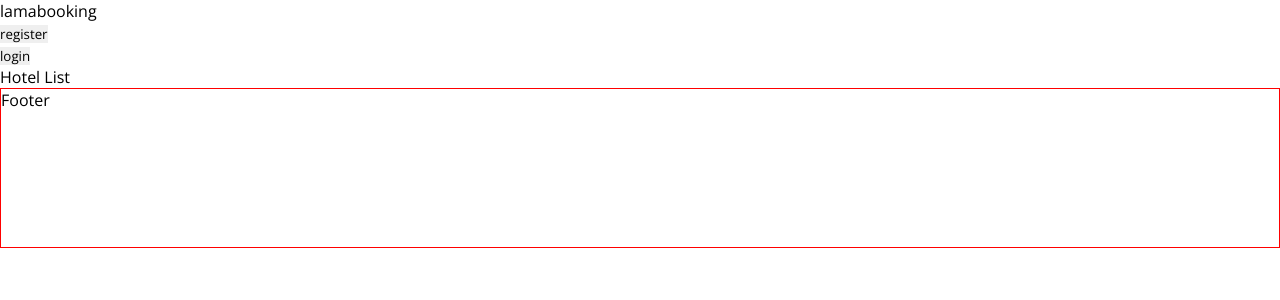
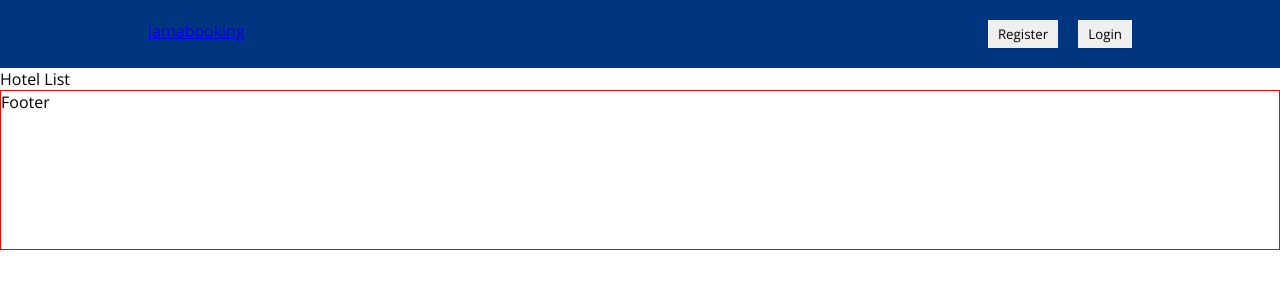
Before and after one commit to aoliadi/booking, a React (Create React App) app: page /hotels in a window 1280 px wide. Shown: the top 300 px of the page. Built offline with nearby package versions, Linux system fonts and the light colour scheme.

Commit message:
navbar done

```diff
--- a/src/components/Navbar/Navbar.js
+++ b/src/components/Navbar/Navbar.js
@@ -1,20 +1,24 @@
+import { Link } from "react-router-dom";
 import nav from "./navbar.module.css";
 
 const Navbar = () => {
   return (
-    <div className={nav.container}>
+    <nav className={nav.container}>
       <ul className={nav.list_container}>
-        <li className="">
-          <span className="logo logo--nav">lamabooking</span>
+        <li className={nav.fullwidth}>
+          <Link to="/" className="">
+            lamabooking
+          </Link>
+          <span className="logo logo--nav"></span>
         </li>
         <li className="">
-          <button className="">register</button>
+          <button className={nav.btn}>register</button>
         </li>
         <li className="">
-          <button className="">login</button>
+          <button className={nav.btn}>login</button>
         </li>
       </ul>
-    </div>
+    </nav>
   );
 };
 
--- a/src/components/Navbar/navbar.module.css
+++ b/src/components/Navbar/navbar.module.css
@@ -0,0 +1,38 @@
+.container {
+  composes: flex from "../../general.module.css";
+  min-height: 50px;
+  background-color: #003580;
+}
+
+.list_container {
+  composes: container grid from "../../general.module.css";
+  composes: text-secondary from "../../colors.module.css";
+  padding: 10px;
+
+  grid-template-columns: repeat(2, 100px);
+  gap: 1.25rem;
+  justify-content: center;
+  justify-items: center;
+}
+
+.fullwidth {
+  grid-column: 1/3;
+}
+
+.btn {
+  composes: btn from "../../general.module.css";
+}
+
+@media (min-width: 350px) {
+  .list_container {
+    grid-template-columns: 1fr repeat(2, fit-content(50px));
+    justify-items: end;
+
+    padding: 20px;
+  }
+
+  .fullwidth {
+    grid-column: 1/2;
+    justify-self: start;
+  }
+}
--- a/src/general.module.css
+++ b/src/general.module.css
@@ -2,8 +2,8 @@
   /* border: 1px solid #000; */
   width: 100%;
   max-width: 1024px;
-  /* margin-left: auto; */
-  /* margin-right: auto; */
+  margin-left: auto;
+  margin-right: auto;
   /* padding: 1.25rem 2.25rem; */
 }
 
@@ -18,3 +18,9 @@
 .logo {
   font-weight: 500;
 }
+
+.btn {
+  composes: text-primary from "./colors.module.css";
+  padding: 5px 10px;
+  text-transform: capitalize;
+}
```
